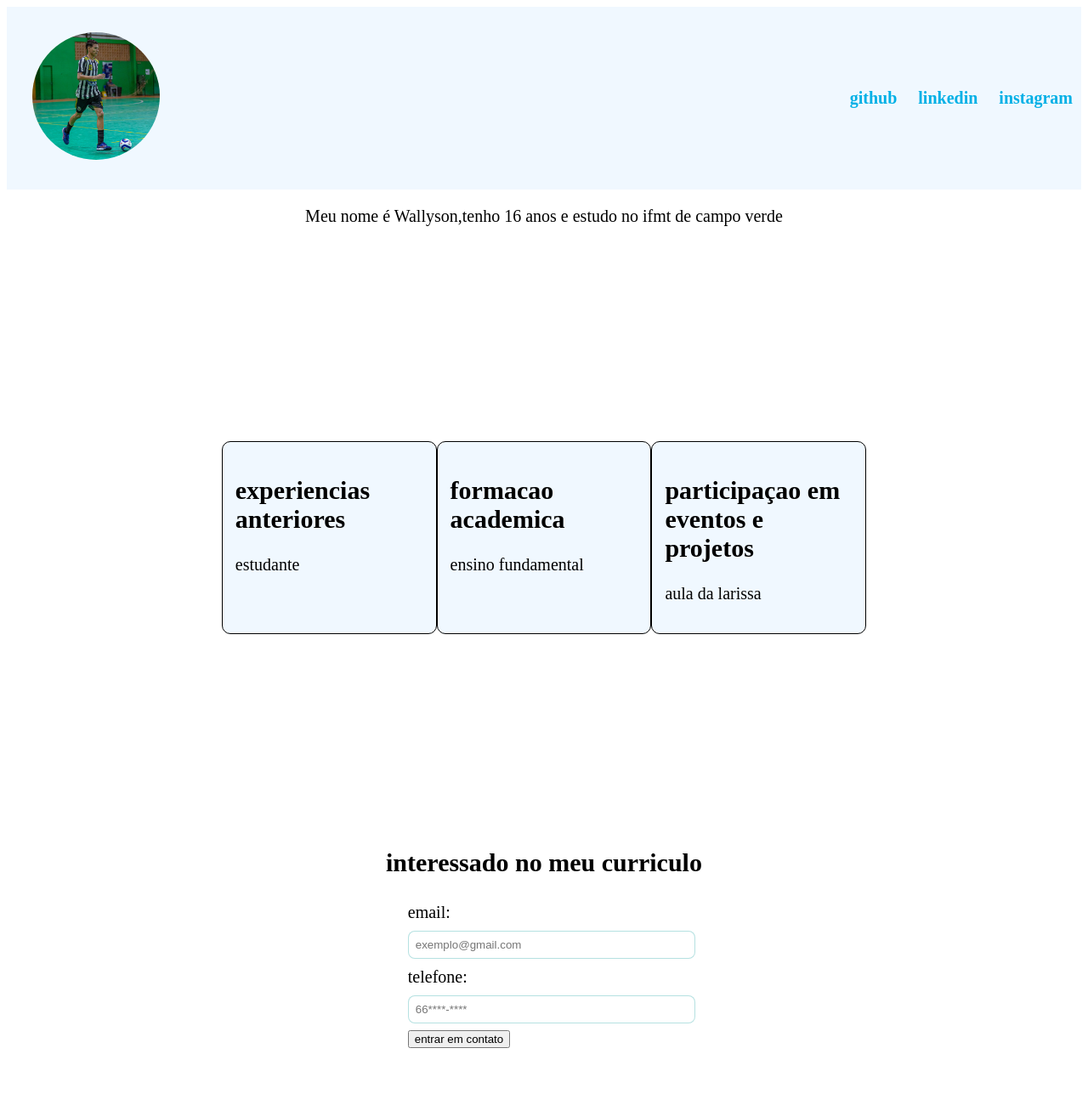
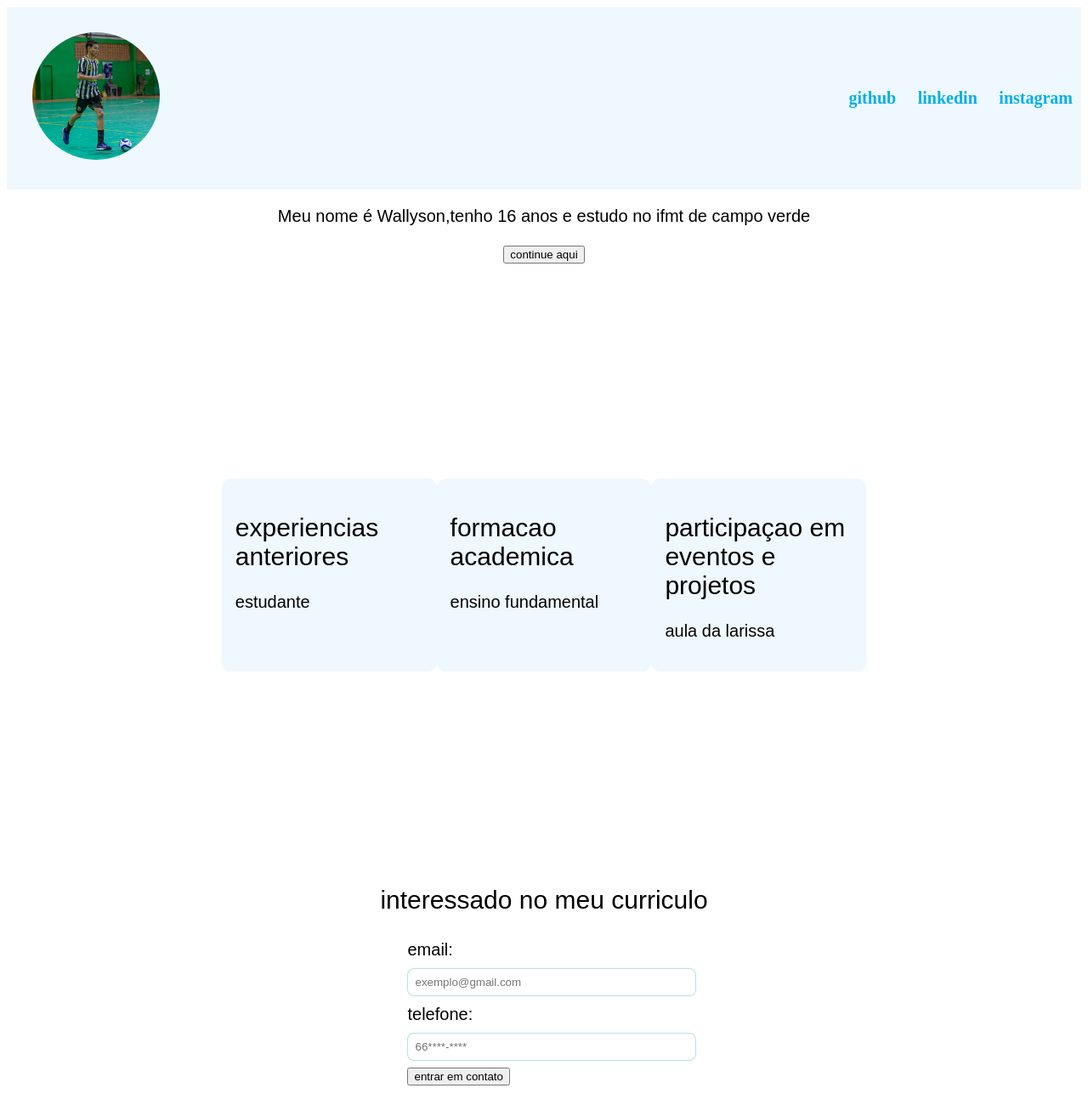
Before and after one commit to nobrupapelao/curriculo, a plain HTML site: page index.html in a window 1280 px wide. Shown: the top 1300 px of the page at 85% size. Drawn offline with Linux system fonts and the light colour scheme; a web font is replaced by a local one.

Commit message:
Add files via upload

```diff
--- a/estilo.css
+++ b/estilo.css
@@ -1,3 +1,11 @@
+*{
+
+    font-family: "Special Gothic Condensed One", sans-serif;
+    font-weight: 400;
+    font-style: normal;
+}
+
+
 body{
     font-size: 20px;
 }
@@ -22,37 +30,49 @@ header .links a{
     color: #00b0e6;
     font-weight: bold;
     margin: 0 10px;
+    font-size: 20px;
+    font-family:"Poetsen Um"
+
 }
 
-.descricao{text-align: center;
+h2{
+    font-family: "Poetsen One", sans-serif;
+    font-weight: 400;
+    font-style: normal;
+
+}
+
+.descricao{
+    text-align: center;
     margin: 20px;
 }
-
 .conteudo{
     display:flex;
     justify-content: space-around;
     margin: 20%;
 }
-
 .bloco{
     width: 30%;
     background-color: aliceblue;
     padding: 15px;
-    border: 1px solid;
+    border: 1px solid aliceblue;
     border-radius: 10px;
+
 }
-
 .falacomigo{
     text-align: center;
     margin: 20px;
+
 }
 form{
     display: inline-block;
 text-align: left;
+
 }
 form label{
     display: block;
     margin: 5px 0;
+
 }
 form input{
     width: 100%;
@@ -61,14 +81,13 @@ form input{
 
     border: 1px solid #addd ;
     border-radius: 8px;
+
 }
-
 .final{
     display:flex;
     justify-content: space-around;
     margin: 20%;
 }
-
 .blocofim{
     width: 30%;
     background-color: aliceblue;
--- a/index.html
+++ b/index.html
@@ -1,6 +1,9 @@
 <!DOCTYPE html>
 <html lang="pt-br">
   <head>
+    <link rel="preconnect" href="https://fonts.googleapis.com">
+<link rel="preconnect" href="https://fonts.gstatic.com" crossorigin>
+<link href="https://fonts.googleapis.com/css2?family=Playfair+Display:ital,wght@0,400..900;1,400..900&family=Special+Gothic+Condensed+One&display=swap" rel="stylesheet">
     <meta charset="UTF-8" />
     <meta name="viewport" content="width=device-width, initial-scale=1.0" />
     <link rel="stylesheet" href="estilo.css" />
@@ -9,10 +12,7 @@
   <body>
     <header>
       <div class="profile">
-        <img
-          src="foto.perfil.jpg"
-          alt="foto de uma pessoa dentro de quadra com a bola no pé"
-        />
+        <img src="foto.perfil.jpg" alt="foto de uma pessoa dentro de quadra com a bola no pé"/>
       </div>
       <div class="links">
         <a target="_blank" href="http://github.com">github</a>
@@ -20,9 +20,13 @@
         <a target="_blank" href="http://instagram.com">instagram</a>
       </div>
     </header>
+
     <section class="descricao">
-      <p>Meu nome é Wallyson,tenho 16 anos e estudo no ifmt de campo verde</p>
+      <p>Meu nome é Wallyson,tenho 16 anos e estudo no ifmt de campo verde
+      </p>
+      <button id="botao"> continue aqui</button>
     </section>
+
     <section class="conteudo">
       <div class="bloco">
         <h2>experiencias anteriores</h2>
@@ -39,28 +43,37 @@
     </section>
     <section class="falacomigo" >
       <h2>interessado no meu curriculo</h2>
-      <form >
+      <form action="https://formspree.io/f/myzwykqp"
+      method="POST" >
         <label for="email">email:</label>
         <input placeholder="exemplo@gmail.com" id="email" name="email" required>
         <label for="telefone"> telefone: </label>
         <input placeholder="66****-****" id="telefone"
         name="telefone" required >
-        <button type="submit"> entrar em contato</button>
+        <button  id="botao" type="submit"> entrar em contato</button>
      </form>
     </section>
+
     <section class="final">
       <div class="blocofim">
+        <div id="card">
         <h2>sobre mim</h2>
         <p>adione aqui informarçoes sobre quem voce é suas paixoes e objetivos</p>
       </div>
+    </div>
+
       <div  class="blocofim">
         <h2>meu canal</h2><iframe width="410" height="305" src="https://www.youtube.com/embed/BceKbpyFwds?si=KYWLcX29-kf99NgR" title="YouTube video player" frameborder="0" allow="accelerometer; autoplay; clipboard-write; encrypted-media; gyroscope; picture-in-picture; web-share" referrerpolicy="strict-origin-when-cross-origin" allowfullscreen></iframe>
       </div>
+
       <div  class="blocofim">
         <h2>mensagem positiva</h2>
         <p>o sucesso é a soma dos pequenos esforços repetidos dia apos dia</p>
       </div>
+
     </section>
 
+
+    <script src="index.js"></script>
   </body>
 </html>
--- /dev/null
+++ b/index.js
@@ -0,0 +1,3 @@
+document.getElementById("botao").addEventListener("click", function(){
+    document.getElementById("card").scrollIntoView({behavior:"smooth"});
+})
```
